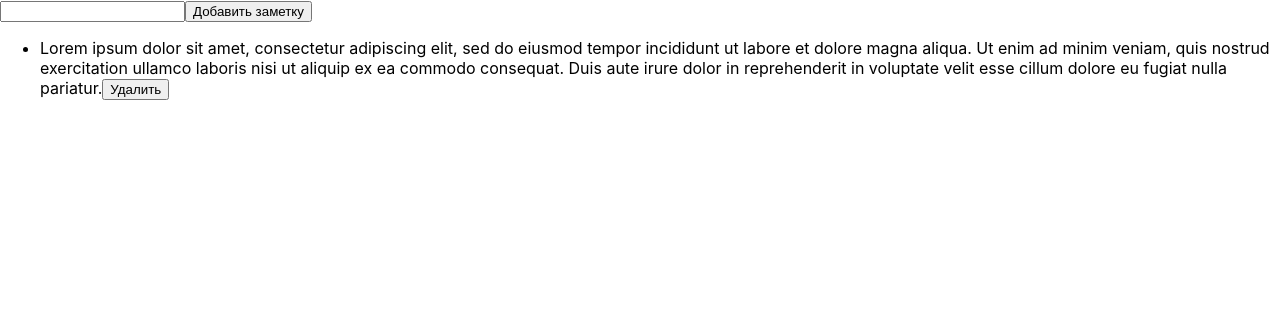
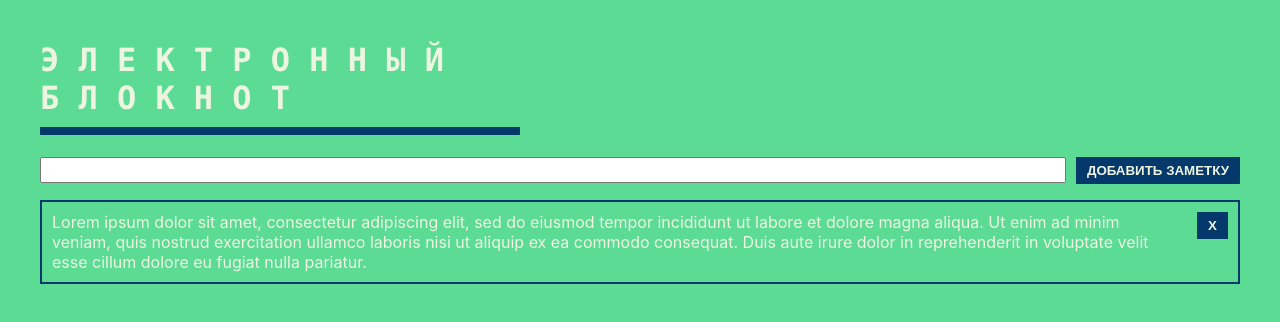
Before and after one commit to KseniaVislova/react-severstal, a React (Create React App) app: page / in a window 1280 px wide. Shown: the top 322 px of the page. Built offline with nearby package versions, Linux system fonts and the light colour scheme.

Commit message:
feat: add main styles

```diff
--- a/src/App.js
+++ b/src/App.js
@@ -102,14 +102,15 @@ const App = () => {
   }, [data]);
 
   return (
-    <div>
-      <form onSubmit={dispatchNewItem}>
+    <div className={styles.wrapper}>
+      <h1 className={styles.title}>Электронный блокнот</h1>
+      <form className={styles.form} onSubmit={dispatchNewItem}>
         <input type="text" value={newItem} onChange={changeNewItem} />
-        <button>Добавить заметку</button>
+        <div><button>Добавить заметку</button></div>
       </form>
-      <ul>
+      <ul className={styles.list}>
         {data.items.map((item) => (
-          <li key={item.id}>
+          <li key={item.id} className={styles.item}>
             {item.canChange
               ? <div>
                   <input type="text" onChange={changeItem} value={value}/>
@@ -118,7 +119,7 @@ const App = () => {
                 </div>
               : <div>
                   <span onDoubleClick={() => dispatchCanChange(item.id)}>{item.text}</span>
-                  <button onClick={() => dispatchDelete(item.id)}>Удалить</button>
+                  <button onClick={() => dispatchDelete(item.id)}>X</button>
                 </div>
             }
           </li>
--- a/src/App.module.css
+++ b/src/App.module.css
@@ -0,0 +1,67 @@
+button {
+  padding: 5px 10px;
+  color: #EDF5E1;
+  font-weight: 700;
+  text-transform: uppercase;
+  background-color: #05386B;
+  border: 1px solid #05386B;
+  cursor: pointer;
+}
+
+.wrapper {
+  max-width: 1200px;
+  padding: 20px;
+  margin: 0 auto;
+}
+
+.title {
+  width: 40%;
+  padding-bottom: 10px;
+  font-family: source-code-pro, Menlo, Monaco, Consolas, 'Courier New';
+  letter-spacing: 0.6em;
+  text-transform: uppercase;
+  border-bottom: 8px solid #05386B;
+}
+
+.form {
+  width: 100%;
+  display: flex;
+  justify-content: center;
+  align-items: center;
+  gap: 10px;
+}
+
+.form input {
+  height: 20px;
+  flex: 2;
+}
+
+.form button {
+  display: flex;
+  justify-content: center;
+  align-items: center;
+}
+
+.list {
+  display: flex;
+  flex-direction: column;
+  gap: 15px;
+  list-style: none;
+  padding-left: 0;
+}
+
+.item {
+  padding: 10px;
+  border: 2px solid #05386B;
+}
+
+.item div {
+  display: flex;
+  justify-content: space-between;
+  align-items: flex-start;
+  gap: 15px;
+}
+
+.item span {
+  display: block;
+}
--- a/src/index.css
+++ b/src/index.css
@@ -3,6 +3,8 @@ body {
   font-family: -apple-system, BlinkMacSystemFont, 'Segoe UI', 'Roboto', 'Oxygen',
     'Ubuntu', 'Cantarell', 'Fira Sans', 'Droid Sans', 'Helvetica Neue',
     sans-serif;
+  background: #5CDB95;
+  color: #EDF5E1;
   -webkit-font-smoothing: antialiased;
   -moz-osx-font-smoothing: grayscale;
 }
```
